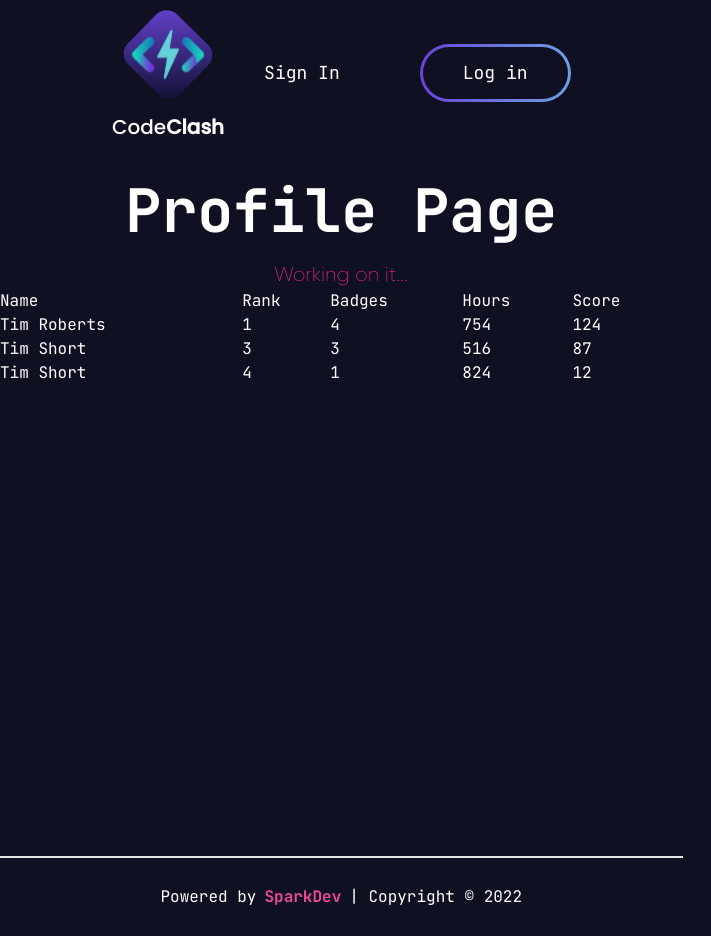
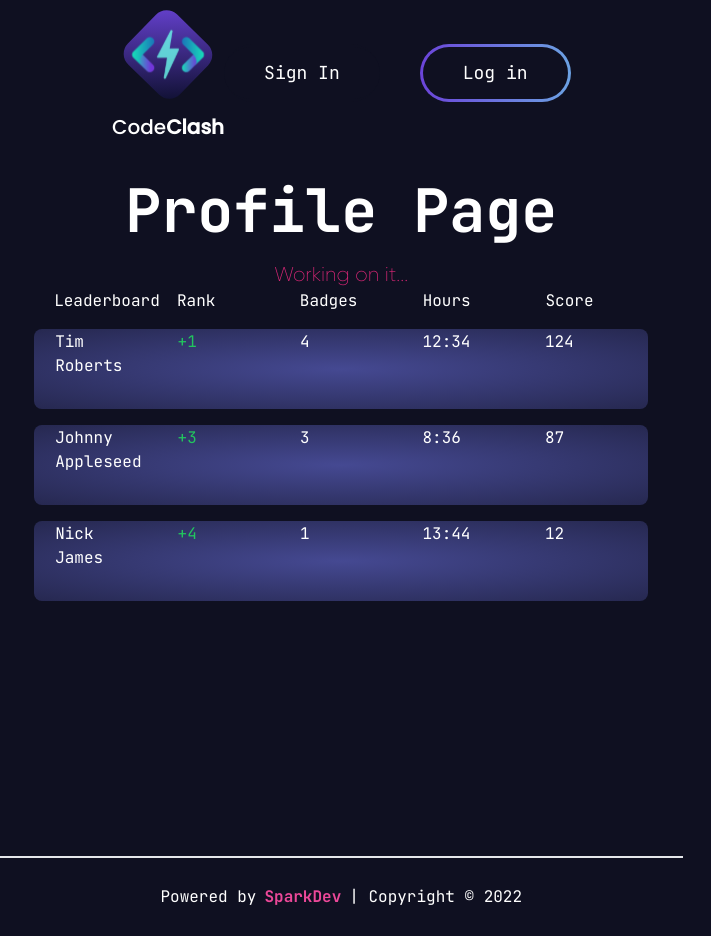
Before and after one commit to upe-webdev-2/codeclash-frontend, a Next.js app: page /profile in a window 1280 px wide. Shown: the whole page, without its empty margins (0-711 px from the left). Built offline with nearby package versions, Linux system fonts and the light colour scheme; no server answers.

Commit message:
Added Tailwind Styling to Leaderboard
Added rounded rows
Added colored background for rows
Added colored text for ranks
Added necessary spacing and alignments.
TODO: Make actual icon of badges appear. Will probably use flex box.

```diff
--- a/src/components/profile/leaderboard/leaderboard-item.tsx
+++ b/src/components/profile/leaderboard/leaderboard-item.tsx
@@ -5,13 +5,25 @@ import Crystal from "@/components/Crystal";
 
 const LeaderboardItem = ({ name, rank, badgecount, minutes, score }) => {
   const router = useRouter();
+  const border =
+    "p-[1px] bg-gradient-radial from-borderGradient-primary to-borderGradient-secondary";
+  const gradientBackground = "button-gradient bg-size-200 bg-pos-0";
+  const radialBackground =
+    "bg-gradient-radial from-cardGradient-primary to-cardGradient-secondary";
+
   return (
-    <div className="table-row">
-      <div className="table-cell ...">{name} </div>
-      <div className="table-cell ...">{rank} </div>
-      <div className="table-cell ...">{badgecount} </div>
-      <div className="table-cell ...">{minutes} </div>
-      <div className="table-cell ...">{score} </div>
+    <div
+      className={`flex flex-nowrap rounded-lg ${border} h-20 content-center`}
+    >
+      <div className={`w-[20%] px-5 text-left justify-self-center`}>{name}</div>
+      <div className={`w-[20%] px-5 text-left text-green-500 text-green-500`}>
+        {"+" + rank}
+      </div>
+      <div className={`w-[20%] px-5 text-left`}>{badgecount} </div>
+      <div className={`w-[20%] px-5 text-left`}>
+        {Math.floor(minutes / 60) + ":" + (minutes % 60)}
+      </div>
+      <div className={`w-[20%] px-5 text-left`}>{score} </div>
     </div>
   );
 };
--- a/src/components/profile/leaderboard/leaderboard-list.tsx
+++ b/src/components/profile/leaderboard/leaderboard-list.tsx
@@ -2,11 +2,6 @@ import { useState } from "react";
 import LeaderboardItem from "./leaderboard-item";
 
 const LeaderboardList = () => {
-  const border =
-    "p-[1px] bg-gradient-radial from-borderGradient-primary to-borderGradient-secondary";
-  const gradientBackground = "button-gradient bg-size-200 bg-pos-0";
-  const radialBackground =
-    "bg-gradient-radial from-cardGradient-primary to-cardGradient-secondary";
   const [leaderboardMockData] = useState([
     {
       name: "Tim Roberts",
@@ -16,14 +11,14 @@ const LeaderboardList = () => {
       score: 124
     },
     {
-      name: "Tim Short",
+      name: "Johnny Appleseed",
       rank: 3,
       badgeCount: 3,
       minutes: 516,
       score: 87
     },
     {
-      name: "Tim Short",
+      name: "Nick James",
       rank: 4,
       badgeCount: 1,
       minutes: 824,
@@ -31,19 +26,22 @@ const LeaderboardList = () => {
     }
   ]);
 
+  const border =
+    "p-[1px] bg-gradient-radial from-borderGradient-primary to-borderGradient-secondary";
+  const gradientBackground = "button-gradient bg-size-200 bg-pos-0";
+  const radialBackground =
+    "bg-gradient-radial from-cardGradient-primary to-cardGradient-secondary";
+
   return (
-    <div className="table w-full ...">
-      <div className="table-header-group ...">
-        <div className="table-row">
-          <div className="table-cell text-left ...">Name</div>
-          <div className="table-cell text-left ...">Rank</div>
-          <div className="table-cell text-left ...">Badges</div>
-          <div className="table-cell text-left ...">Hours</div>
-          <div className="table-cell text-left ...">Score</div>
-        </div>
+    <div className={`flex-nowrap space-y-4 w-[90%] `}>
+      <div className={`flex flex-nowrap rounded w-full `}>
+        <div className={`w-[20%] px-5 text-left`}>Leaderboard</div>
+        <div className={`w-[20%] px-5 text-left`}>Rank</div>
+        <div className={`w-[20%] px-5 text-left`}>Badges</div>
+        <div className={`w-[20%] px-5 text-left`}>Hours</div>
+        <div className={`w-[20%] px-5 text-left`}>Score</div>
       </div>
 
-      <div className="table-row-group">
       {leaderboardMockData.map(
         ({ name, rank, badgeCount, minutes, score }, index) => {
           return (
@@ -59,7 +57,6 @@ const LeaderboardList = () => {
         }
       )}
     </div>
-    </div>
   );
 };
 export default LeaderboardList;
```
Lines whose indentation alone changed are shown as unchanged.
